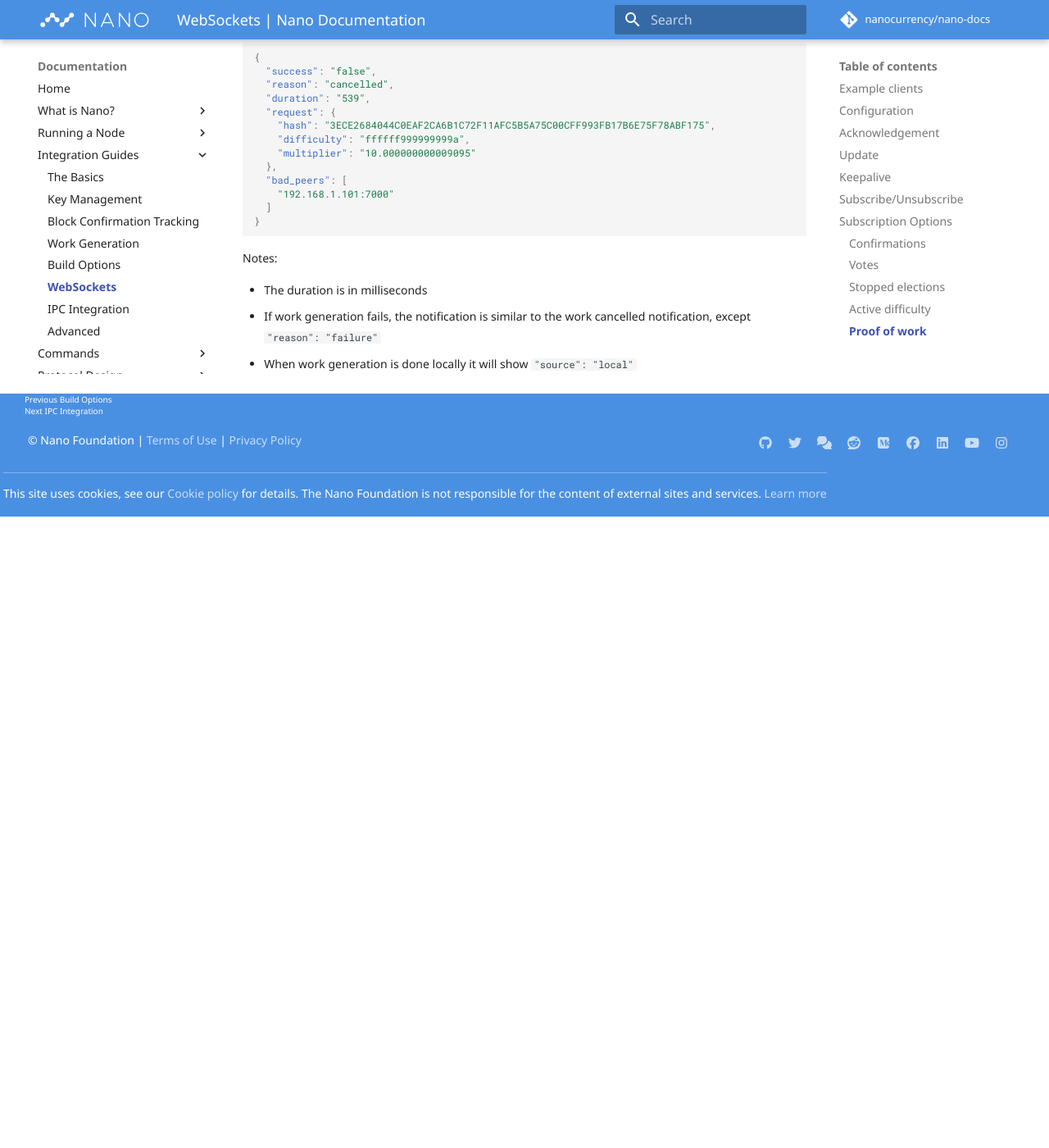
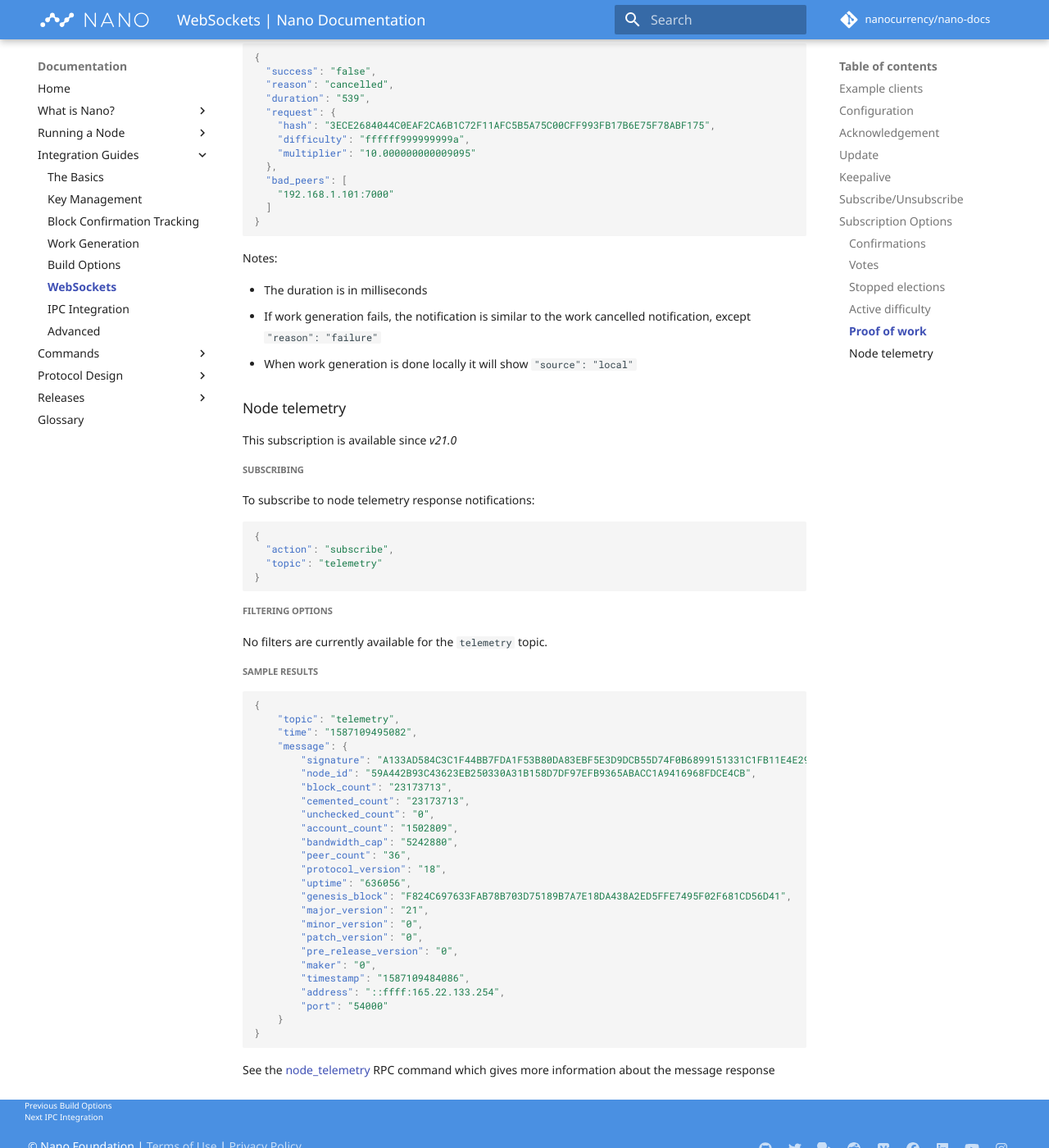
Before and after one commit to nanocurrency/nano-docs, an MkDocs documentation site: the page built from docs/integration-guides/websockets.md, in a window 1280 px wide and 1400 px high, scrolled down 10043 px. Shown: the whole window at 82% size. Built offline with MkDocs 1.6.1 and Material for MkDocs 9.7.7, drawn with Linux system fonts in a browser that asks for light colours; comment, search, counter and statistics services are not loaded; before the commit the page ends 10673 px from its top, so only the background shows below that.

Commit message:
Add websocket description

````diff
--- a/docs/integration-guides/websockets.md
+++ b/docs/integration-guides/websockets.md
@@ -504,3 +504,54 @@
 - The duration is in milliseconds
 - If work generation fails, the notification is similar to the work cancelled notification, except `"reason": "failure"`
 - When work generation is done locally it will show `"source": "local"`
+
+
+### Node telemetry
+
+This subscription is available since _v21.0_
+
+##### Subscribing
+
+To subscribe to node telemetry response notifications:
+
+```json
+{
+  "action": "subscribe",
+  "topic": "telemetry"
+}
+```
+
+##### Filtering options
+
+No filters are currently available for the `telemetry` topic.
+
+##### Sample Results
+
+```json
+{
+    "topic": "telemetry",
+    "time": "1587109495082",
+    "message": {
+        "signature": "A133AD584C3C1F44BB7FDA1F53B80DA83EBF5E3D9DCB55D74F0B6899151331C1FB11E4E29CE54F3B4C315FEAEECAD4AF383BDB175ECA76C1744DE51AEB097709",
+        "node_id": "59A442B93C43623EB250330A31B158D7DF97EFB9365ABACC1A9416968FDCE4CB",
+        "block_count": "23173713",
+        "cemented_count": "23173713",
+        "unchecked_count": "0",
+        "account_count": "1502809",
+        "bandwidth_cap": "5242880",
+        "peer_count": "36",
+        "protocol_version": "18",
+        "uptime": "636056",
+        "genesis_block": "F824C697633FAB78B703D75189B7A7E18DA438A2ED5FFE7495F02F681CD56D41",
+        "major_version": "21",
+        "minor_version": "0",
+        "patch_version": "0",
+        "pre_release_version": "0",
+        "maker": "0",
+        "timestamp": "1587109484086",
+        "address": "::ffff:165.22.133.254",
+        "port": "54000"
+    }
+}
+```
+See the [node_telemetry](/commands/rpc-protocol/#node_telemetry) RPC command which gives more information about the message response
````
